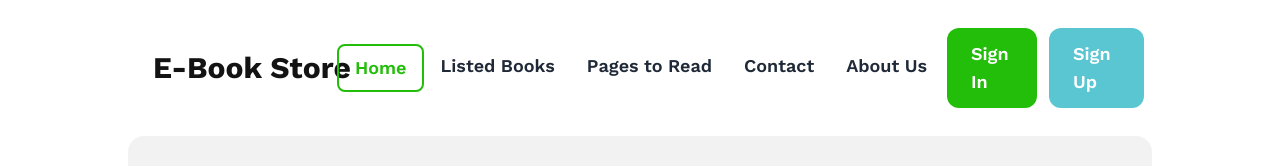
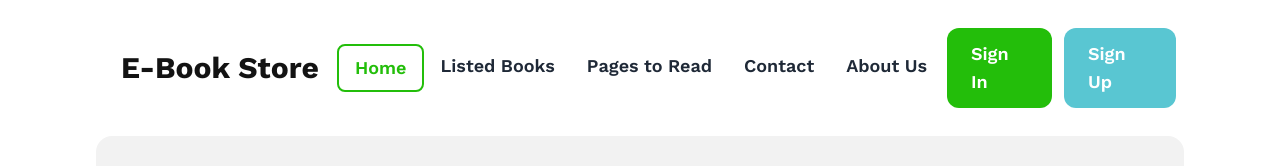
Before and after one commit to saifullah-10/book-vibe-website, a React (Vite) app: page / in a window 1280 px wide. Shown: the top 166 px of the page. Built offline with nearby package versions, Linux system fonts and the light colour scheme; a web font is replaced by a local one.

Commit message:
update design

```diff
--- a/src/Root.jsx
+++ b/src/Root.jsx
@@ -22,11 +22,11 @@ function Root() {
       <ChartData.Provider value={[chart, setChart]}>
         <Wishlist.Provider value={[wishList, setWishList]}>
           <ReadBook.Provider value={[readBook, setReadBook]}>
-            <section className="max-w-[1440px] w-[98%] lg:w-[80%] mx-auto mt-3 lg:mt-5 sticky top-0 z-20">
+            <section className="max-w-[1440px] w-[98%] lg:w-[85%] mx-auto mt-3 lg:mt-5 sticky top-0 z-20">
               <Navbar></Navbar>
             </section>
             <BooksContext.Provider value={booksData}>
-              <section className="max-w-[1440px] w-[98%] lg:w-[80%] mx-auto lg:mt-5 lg:min-h-[calc(100vh-111px)]">
+              <section className="max-w-[1440px] w-[98%] lg:w-[85%] mx-auto lg:mt-5 lg:min-h-[calc(100vh-111px)]">
                 <Outlet></Outlet>
               </section>
             </BooksContext.Provider>
```
Also changed, not shown: 1 other file (tests, documents, lock files or other folders).
